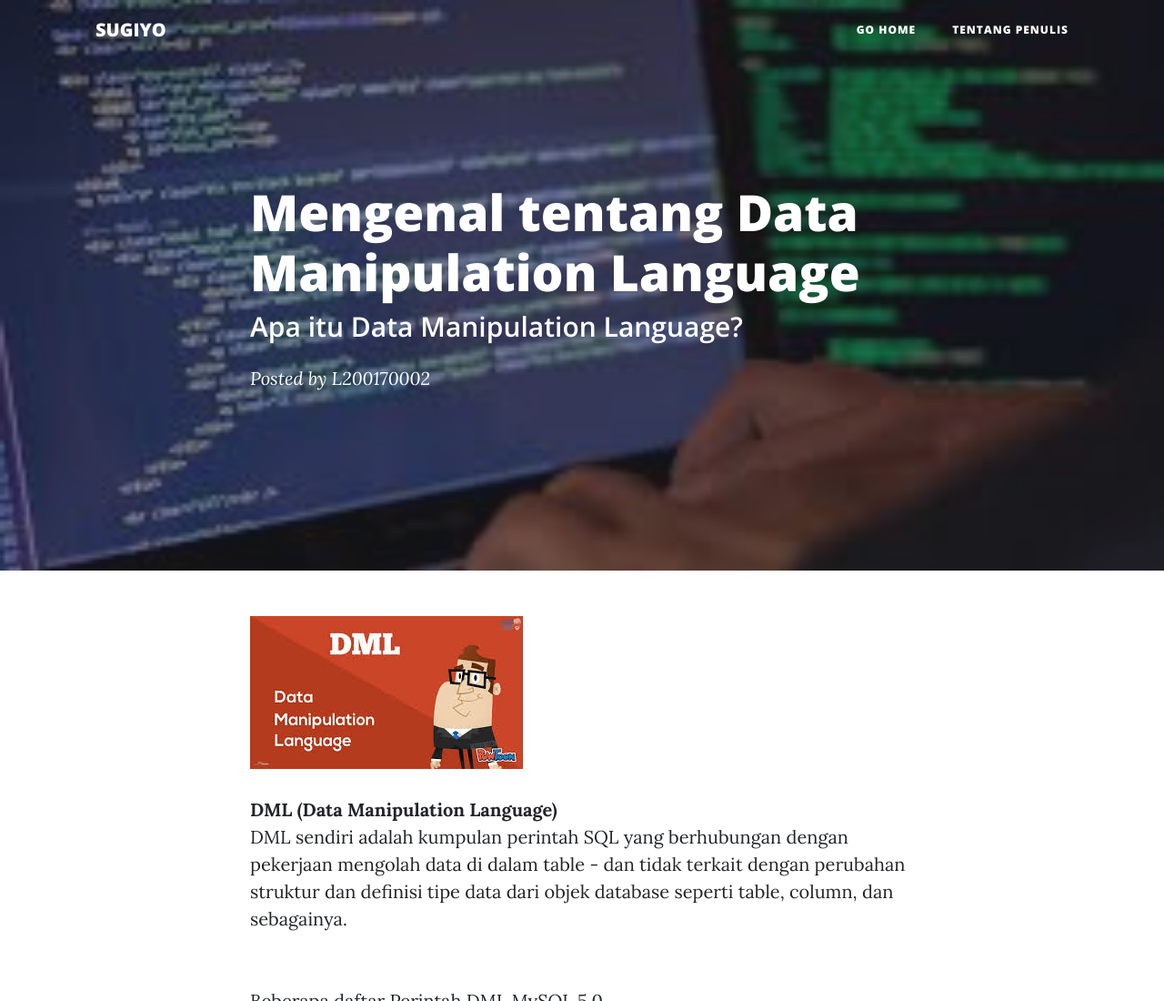
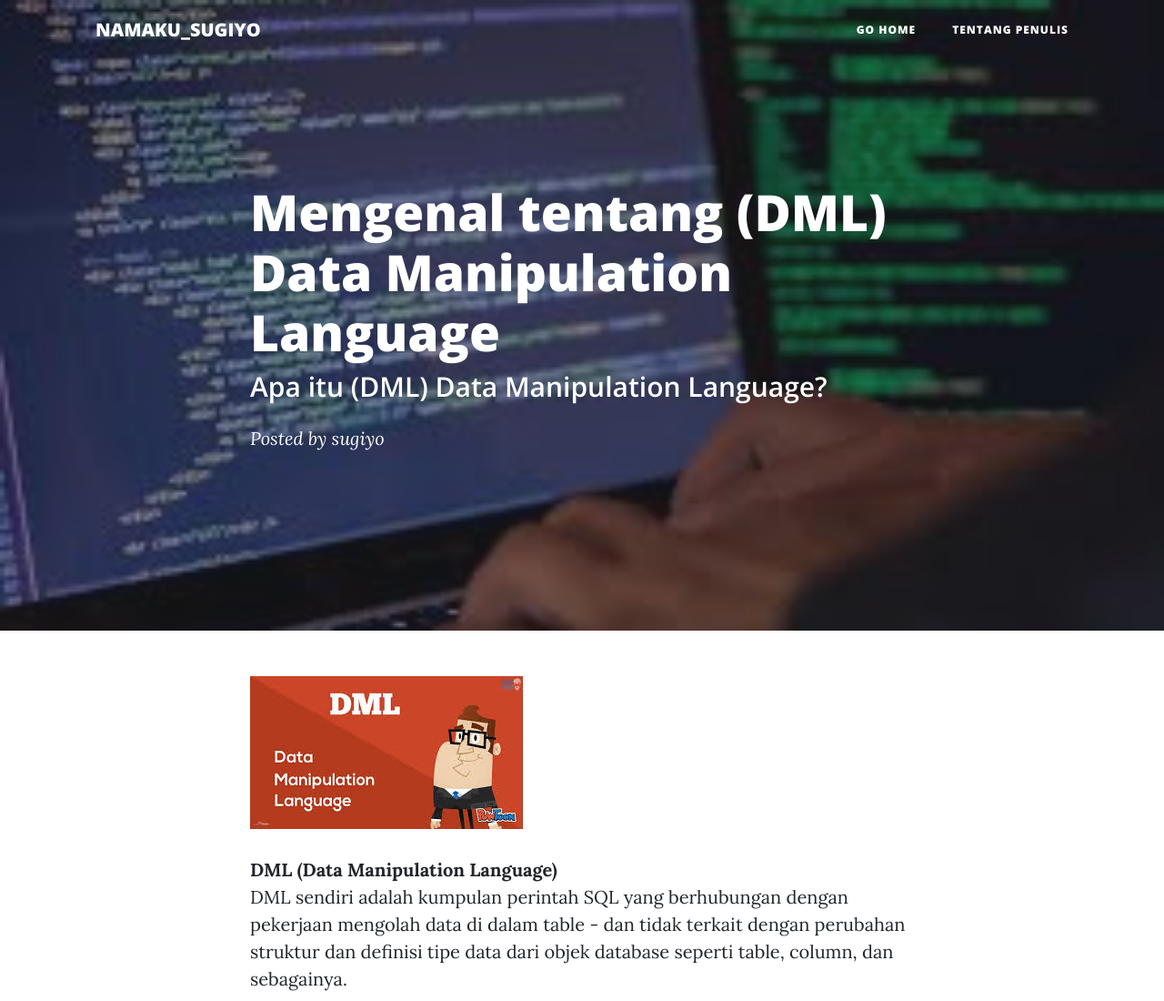
Before and after one commit to L200170002/L200170002.github.io, a website: page database/dml.html in a window 1280 px wide. Shown: the top 1100 px of the page at 91% size. Drawn offline with nearby package versions, Linux system fonts and the light colour scheme.

Commit message:
Update dml.html

```diff
--- a/database/dml.html
+++ b/database/dml.html
@@ -28,7 +28,7 @@
   <!-- Navigation -->
   <nav class="navbar navbar-expand-lg navbar-light fixed-top" id="mainNav">
     <div class="container">
-      <a class="navbar-brand" href="index.html">SUGIYO</a>
+      <a class="navbar-brand" href="index.html">NAMAKU_SUGIYO</a>
       <button class="navbar-toggler navbar-toggler-right" type="button" data-toggle="collapse" data-target="#navbarResponsive" aria-controls="navbarResponsive" aria-expanded="false" aria-label="Toggle navigation">
         Menu
         <i class="fas fa-bars"></i>
@@ -53,9 +53,9 @@
       <div class="row">
         <div class="col-lg-8 col-md-10 mx-auto">
           <div class="post-heading">
-            <h1>Mengenal tentang Data Manipulation Language</h1>
-            <h2 class="subheading">Apa itu Data Manipulation Language?</h2>
-            <span class="meta">Posted by L200170002</span>
+            <h1>Mengenal tentang (DML) Data Manipulation Language</h1>
+            <h2 class="subheading">Apa itu (DML) Data Manipulation Language?</h2>
+            <span class="meta">Posted by sugiyo</span>
           </div>
         </div>
       </div>
```
